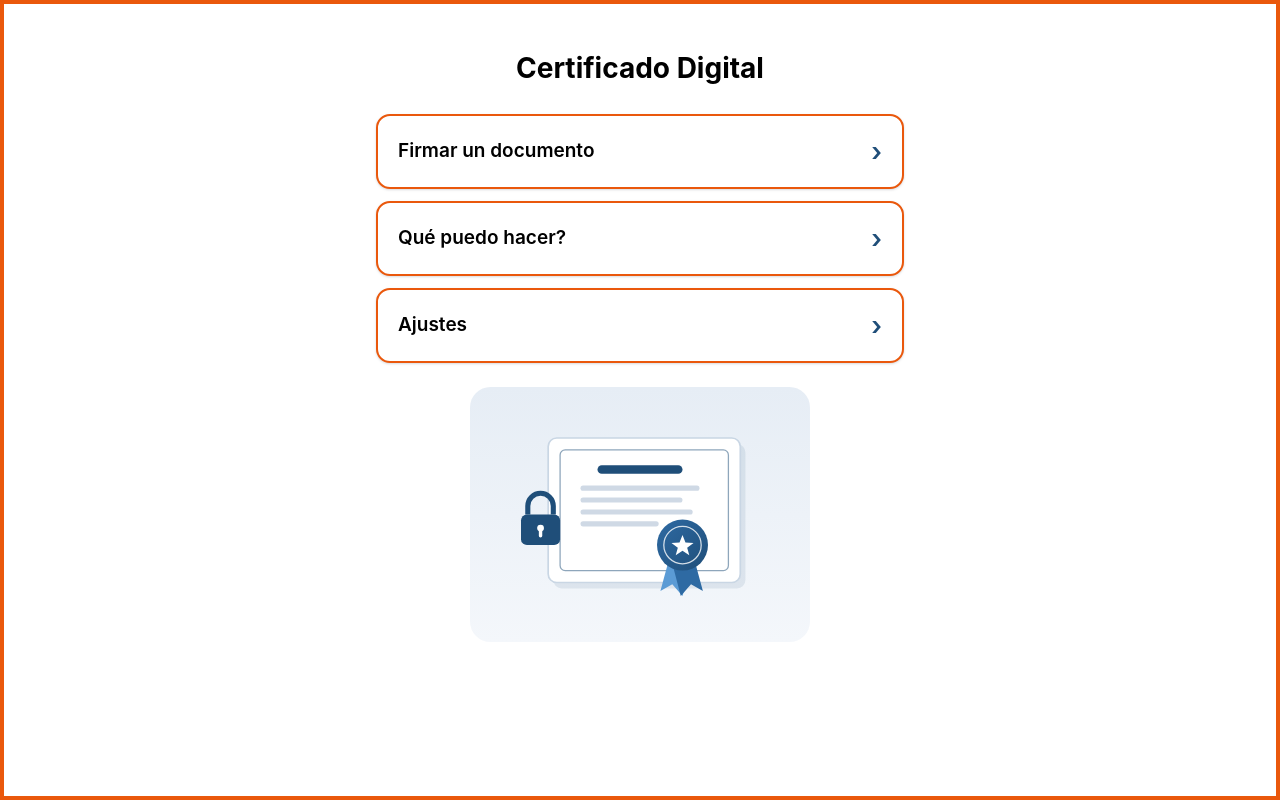
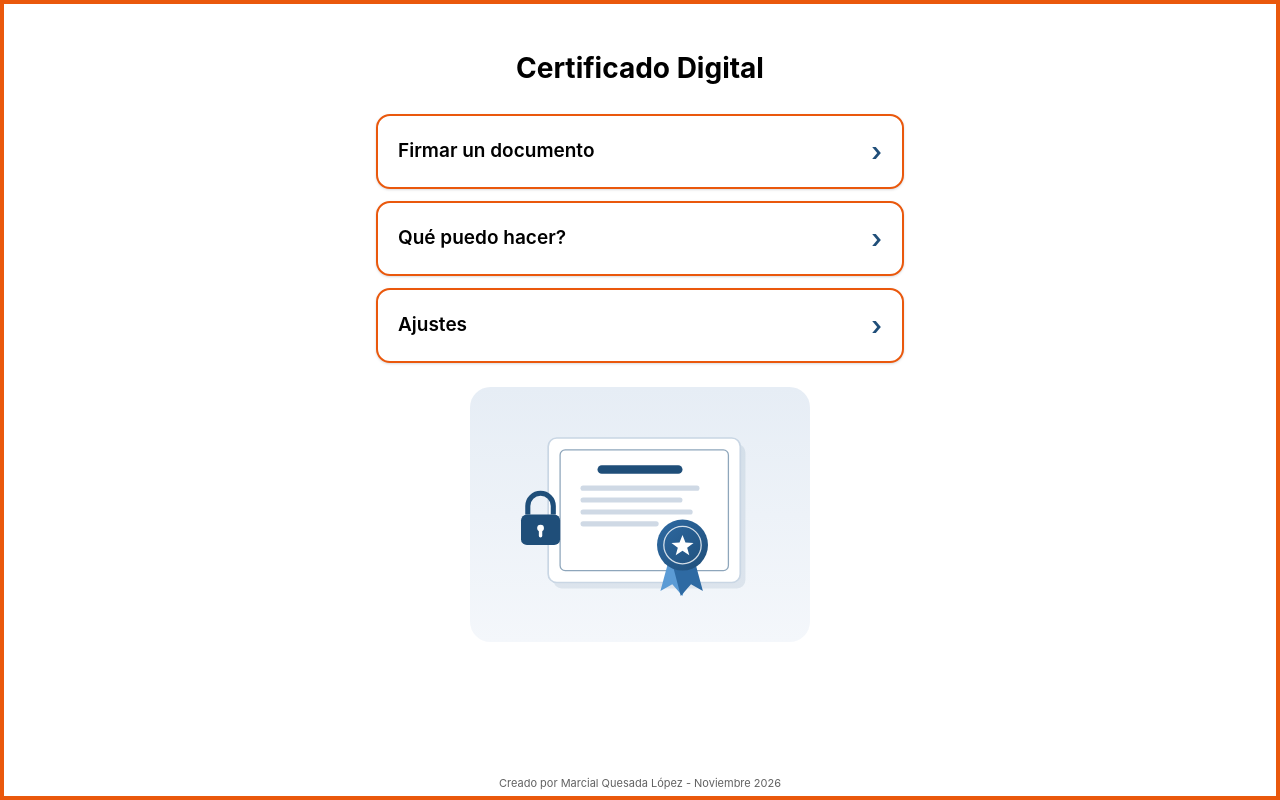
Before and after one commit to marcialql/app-certificados-digitales, a React (Vite) app: page / in a window 1280 px wide. Built offline with nearby package versions, Linux system fonts and the light colour scheme; what node-forge would draw is missing.

Commit message:
fix: pie de créditos en el inicio: Creado por Marcial Quesada López - Noviembre 2026
Co-Authored-By: Claude Haiku 5.5 <noreply@anthropic.com>

```diff
--- a/src/App.tsx
+++ b/src/App.tsx
@@ -40,6 +40,7 @@ export default function App() {
         <button type="button" className="menu-boton" onClick={() => setView('ajustes')}>Ajustes</button>
       </nav>
       <img className="ilustracion-inicio" src="/ilustracion-certificado.svg" alt="" />
+      <p className="creditos-pie">Creado por Marcial Quesada López - Noviembre 2026</p>
     </main>
   )
 }
--- a/src/styles.css
+++ b/src/styles.css
@@ -349,6 +349,21 @@ section section li.sede-item {
   font-size: 0.95rem;
 }
 
+/* Créditos: pequeños, abajo en la pantalla de inicio */
+.creditos-pie {
+  position: fixed;
+  left: max(12px, env(safe-area-inset-left, 0px));
+  right: max(12px, env(safe-area-inset-right, 0px));
+  bottom: max(10px, env(safe-area-inset-bottom, 0px));
+  margin: 0;
+  text-align: center;
+  font-size: 11px;
+  line-height: 1.3;
+  color: var(--color-texto-suave);
+  opacity: 0.8;
+  pointer-events: none;
+}
+
 /* Pantallas bajas: la ilustración se reduce para que el inicio quepa sin bajar */
 @media (max-height: 740px) {
   .ilustracion-inicio {
```
Also changed, not shown: 2 other files (tests, documents, lock files or other folders).
